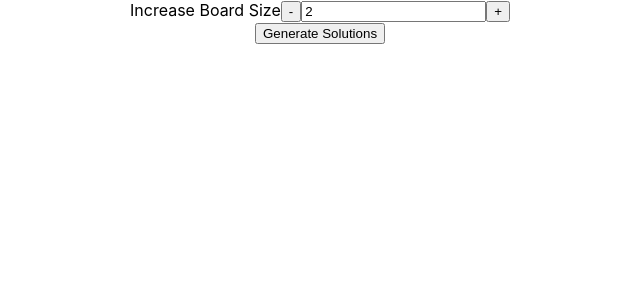
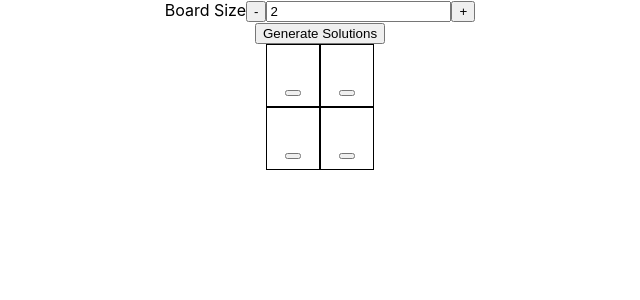
Before and after one commit to xtrxtrkiyoshi/ChancellorConspiracy, a React (Create React App) app: page / in a window 1280 px wide. Shown: the top 300 px of the page, without its empty margins (320-960 px from the left). Built offline with nearby package versions, Linux system fonts and the light colour scheme.

Commit message:
UI Board Working
Bug: Duplicate Boards

```diff
--- a/src/Board.js
+++ b/src/Board.js
@@ -10,12 +10,10 @@ class Board extends React.Component {
 
     this.state = {
       size: 2,
-			grid: Array(2).fill(0).map(x=>Array(2).fill()),
+      grid: Array(2).fill(0).map(x=>Array(2).fill("+")),
       noSolution: null,
       currentView: 1,
-      solutions: [""],
-      x: 0,
-      y: 0
+      solutions: [""]
     };
 
     this.onBackward = this.onBackward.bind(this);
@@ -32,7 +30,7 @@ class Board extends React.Component {
     if(this.state.size > 1) {
       let temp = this.state.size-1;
       this.setState({size: temp});
-      this.setState({grid: Array(temp).fill(0).map(x=>Array(temp))});
+      this.setState({grid: Array(temp).fill(0).map(x=>Array(temp).fill("+"))});
     }
 
   }
@@ -40,19 +38,18 @@ class Board extends React.Component {
   onForward() {
     let temp = this.state.size+1;
     this.setState({size: temp});
-	  this.setState({grid: Array(temp).fill(0).map(x=>Array(temp).fill())});
+    this.setState({grid: Array(temp).fill(0).map(x=>Array(temp).fill("+"))});
   }
 
   handleInput(e) {
     this.setState({size: parseInt(e.target.value, 10)});
     if(e.target.value !== ""){
-  		this.setState({grid: Array(parseInt(e.target.value, 10)).fill(0).map(x=>Array(parseInt(e.target.value, 10)))})
+      this.setState({grid: Array(parseInt(e.target.value, 10)).fill(0).map(x=>Array(parseInt(e.target.value, 10)).fill("+"))})
     }
 
   }
 
   after() {
-    console.log(this.state.currentView+1 <= this.state.noSolution);
     if(this.state.currentView+1 <= this.state.noSolution){
       let temp = this.state.currentView + 1;
       this.setState({currentView: temp});
@@ -65,30 +62,31 @@ class Board extends React.Component {
       let temp = this.state.currentView - 1;
       this.setState({currentView: temp});
       this.occupyBoard();
-
     }
   }
 
    occupyBoard() {
-    //occupying board
+    let temp = new Array(this.state.size);
+    //generating board
+    for(let m = 0; m < this.state.size; m++) {
       //pseudocode
       //this.state.grid[i][this.state.solutions[this.state.currentView-1][i]-1] = <Square key={i+"_"+(this.state.solutions[this.state.currentView-1][i]-1)} value="C"/>;
-      let count = 0;
-      let table = [];
-      for(let k = 0; k < this.state.size; k++) {
-        let children = []
-        let temp2 = this.state.solutions[this.state.currentView-1][k]-1;
-        for(let j = 0; j < this.state.size; j++) {
-          if(j === temp2){
-            children.push(<Square key={k+"_"+j} value ="C"/>);
-            count++;
-          } else {
-            children.push(<Square key={k+"_"+j} value =""/>);
+
+      // console.log(this.state.grid.map((r, i) => {return
+      //     {r.find((d, j) => { return
+      //       (d.key === (m+"_"+(this.state.solutions[this.state.currentView-1][m]-1)
+      //         ))})}}
+      //   ));
+      temp[m] = new Array(this.state.size);
+      //occupy first with "+"
+      for(let n = 0; n < this.state.size; n++) {
+        temp[m][n] = "+";
       }
+      //place chancies
+      temp[m][this.state.solutions[this.state.currentView-1][m]-1] = "C";
     }
-        table.push(<tr>{children}</tr>);
-      }
-      this.setState({grid: table});
+
+    this.setState({grid: temp});
   }
 
   generateSolutions() {
@@ -173,24 +171,12 @@ class Board extends React.Component {
 
     const arr = [...tempSolutions, ...this.state.solutions];
     this.setState({
-      noSolution: count,
       currentView: 1,
+      noSolution: count
     });
     this.setState({solutions: arr}, () => this.occupyBoard());
 
-    //this.occupyBoard();
-  }
-
-  createBoard() {
-    let table = [];
-    for(let i = 0; i < this.state.size; i++) {
-      let children = []
-      for(let j = 0; j < this.state.size; j++) {
-        children.push(<Square key={i+"_"+j} value =""/>);
-      }
-      table.push(<tr>{children}</tr>);
-    }
-    return table;
+    this.occupyBoard();
   }
 
   render() {
@@ -198,13 +184,32 @@ class Board extends React.Component {
         margin:'auto',
         width: "auto",
         height:"auto",
+        backgroundColor:'darkorange',
+        color:'white',
         fontSize:"3em"
       }
-
+      const rows = this.state.grid.map((r, i) => {return (
+        <tr key={"row_"+i}>
+          {r.map((d, j) => {return(
+            (this.state.grid[i][j] === "C")?
+            <Square
+              key={i+"_"+j}
+              value="C"/>
+            :
+            <Square
+              key={i+"_"+j}
+              value=""/>
+                )
+              }
+            )
+          }
+          </tr>)
+          }
+        );
     return(
     <div>
       <div>
-			Increase Board Size
+        Board Size
         <button onClick={this.onBackward}> - </button>
         <input type="number" value={this.state.size} onChange={this.handleInput}/>
         <button onClick={this.onForward}> + </button>
@@ -222,16 +227,12 @@ class Board extends React.Component {
       <div className="container">
             <table cellSpacing="0" id="table" style={style}>
               <tbody>
-		            {
-                  this.state.grid.map((i) => {
-                  return i
-                })}
+                {rows}
               </tbody>
             </table>
         </div>
     </div>);
   }
-
 }
 
 export default Board;
--- a/src/Square.js
+++ b/src/Square.js
@@ -3,15 +3,12 @@ import React from 'react';
 export class Square extends React.Component{
   constructor(props){
     super(props);
-    this.state = {
-      value: this.props.value
-    }
   }
   render(){
-    console.log(this.state.value);
+    console.log(this.props.value);
     return (
         <td
-          style={this.state.value?{
+          style={this.props.value?{
             overflow:'hidden',
             width:'50px',
             height:'50px',
```
Lines whose indentation alone changed are shown as unchanged.
